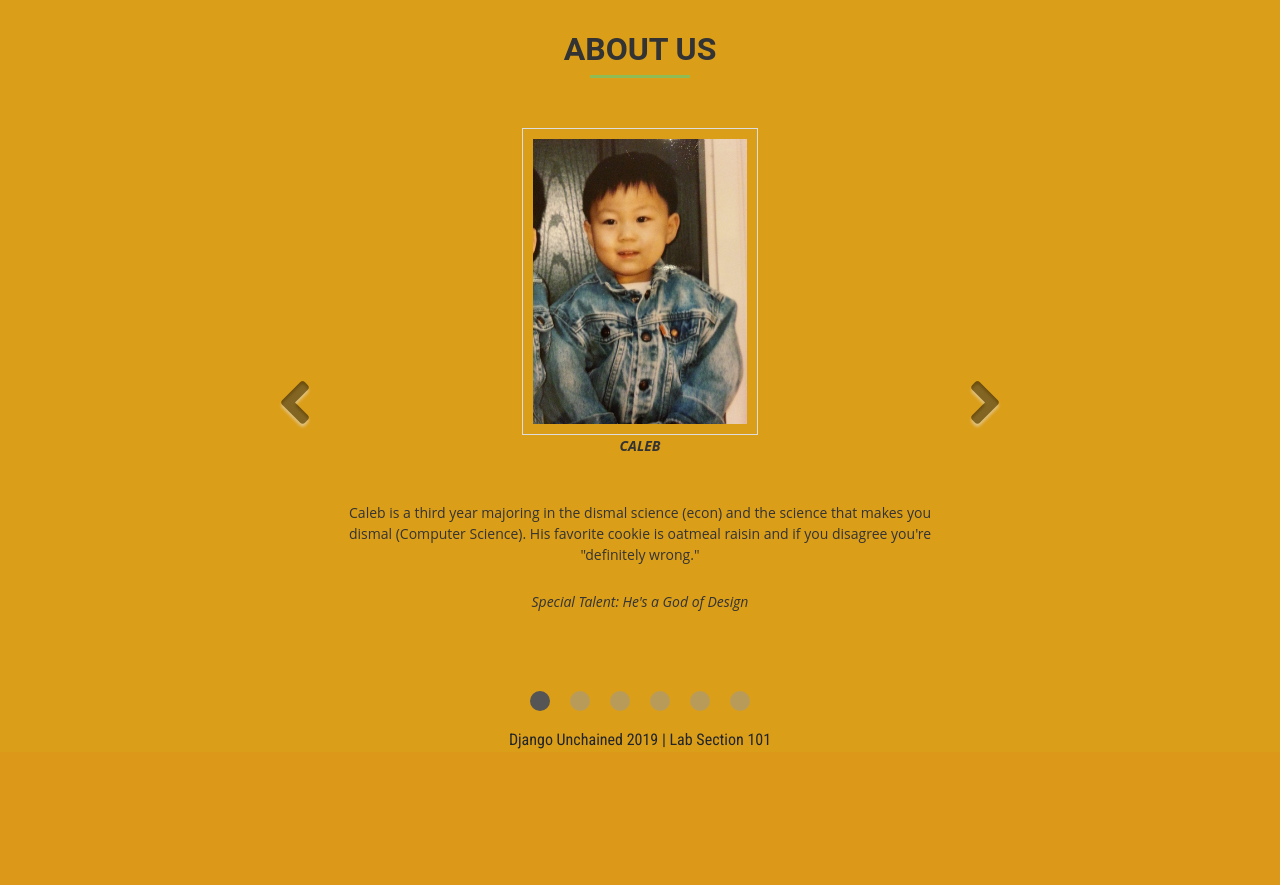
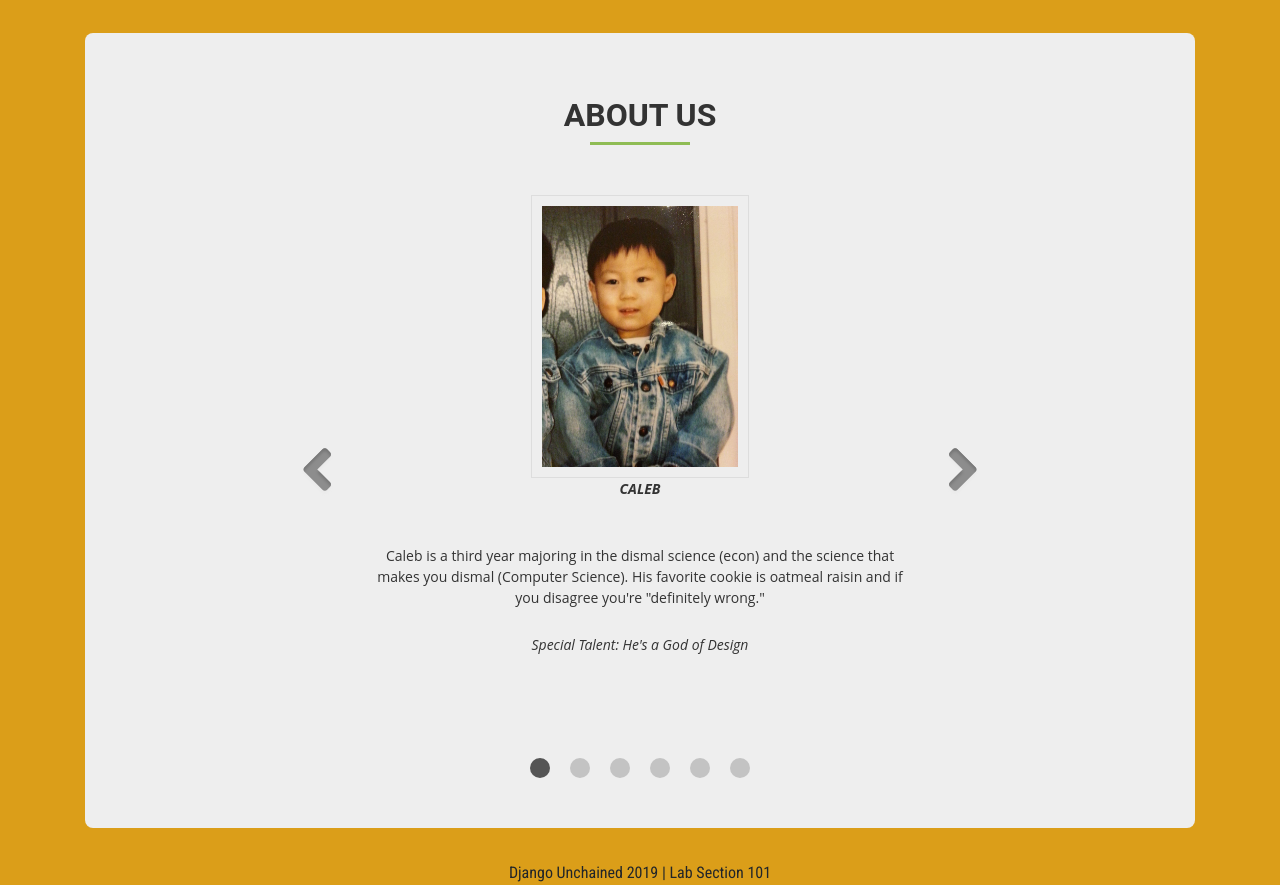
Before and after one commit to thejimster82/SkillMatch, a Django app: page /about_us/ in a window 1280 px wide. Shown: the part 79-964 px from the top of the page. Before the commit the page ends 828 px from the top, so only its background shows below. Run offline with Django 3.2, Linux system fonts and the light colour scheme; the visitor is signed in with stand-in values (Sample User, id 1); data comes from the database, SQL or seed files in the repository; parts of the project's set-up code (start-up, migrations or seed data) failed here and were passed over; some libraries are stand-ins or nearby versions.

Commit message:
change about us carousel and fix edit profile background colors

```diff
--- a/matching/templates/matching/about_us.html
+++ b/matching/templates/matching/about_us.html
@@ -125,7 +125,17 @@
 			box-shadow: inset 0 2px 1px rgba(0, 0, 0, 0.2);
 		}
 	</style>
+	<div class="container emp-profile">
+			<style type="text/css">
 
+				.emp-profile{
+					padding: 3%;
+					margin-top: 3%;
+					margin-bottom: 3%;
+					border-radius: 0.5rem;
+					background: #eee;
+				}
+			</style>
 	<div class="row">
 		<div class="col-md-8 col-center m-auto">
 			<h2>About Us</h2>
@@ -211,5 +221,6 @@
 			</div>
 		</div>
 	</div>
+	</div>
 </div>
 {% endblock %}
--- a/matching/templates/matching/update_become_tutor.html
+++ b/matching/templates/matching/update_become_tutor.html
@@ -6,9 +6,6 @@
 
 {% block content %}
 <style type="text/css">
-        body{
-            background: -webkit-linear-gradient(left, #0099cc, #b3ecff);
-        }
         .emp-profile{
             padding: 3%;
             margin-top: 3%;
--- a/matching/templates/matching/update_profile.html
+++ b/matching/templates/matching/update_profile.html
@@ -7,9 +7,6 @@
 
 {% block content %}
 <style type="text/css">
-        body{
-            background: -webkit-linear-gradient(left, #0099cc, #b3ecff);
-        }
         .emp-profile{
             padding: 3%;
             margin-top: 3%;
--- a/matching/templates/matching/update_tutorprofile.html
+++ b/matching/templates/matching/update_tutorprofile.html
@@ -6,9 +6,6 @@
 
 {% block content %}
 <style type="text/css">
-        body{
-            background: -webkit-linear-gradient(left, #0099cc, #b3ecff);
-        }
         .emp-profile{
             padding: 3%;
             margin-top: 3%;
```
